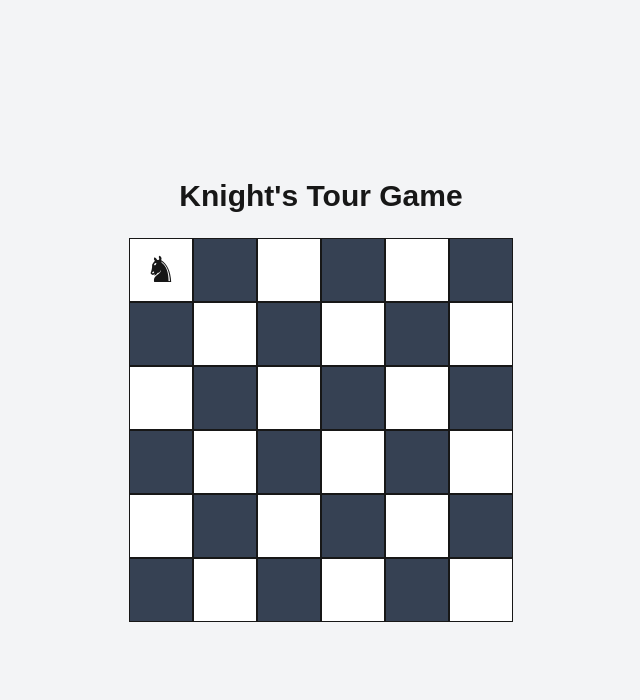
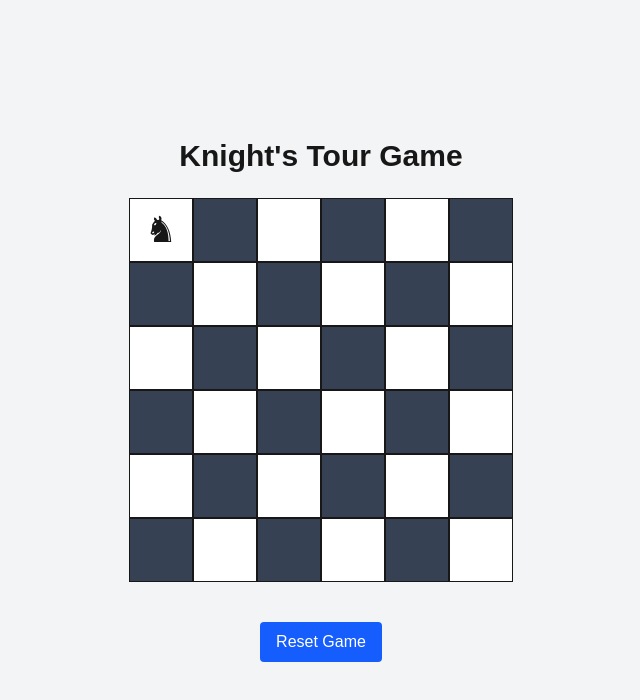
Before and after one commit to AnnieChi1020/knight-tour-game, a Next.js app: page /game in a window 1280 px wide. Shown: the top 700 px of the page, without its empty margins (319-959 px from the left). Built offline with nearby package versions, Linux system fonts and the light colour scheme.

Commit message:
feat: add reset button to restart game

```diff
--- a/src/app/game/page.tsx
+++ b/src/app/game/page.tsx
@@ -63,6 +63,11 @@ export default function GamePage() {
     });
   };
 
+  const resetGame = () => {
+    setKnightPosition({ row: 0, col: 0 });
+    setVisited({ "0-0": 1 });
+  };
+
   return (
     <main className="flex min-h-screen flex-col items-center justify-center gap-6 bg-gray-100">
       <h1 className="text-3xl font-bold">Knight&apos;s Tour Game</h1>
@@ -72,6 +77,12 @@ export default function GamePage() {
         onCellClick={handleCellClick}
         visited={visited}
       />
+      <button
+        onClick={resetGame}
+        className="mt-4 rounded bg-blue-600 px-4 py-2 text-white hover:bg-blue-700"
+      >
+        Reset Game
+      </button>
     </main>
   );
 }
```
